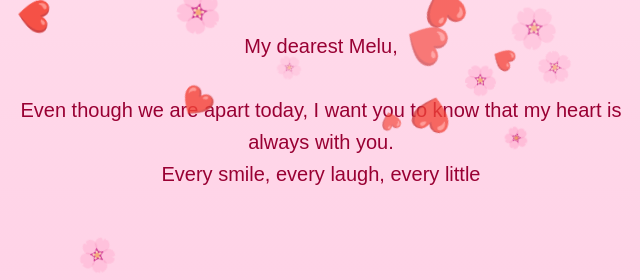
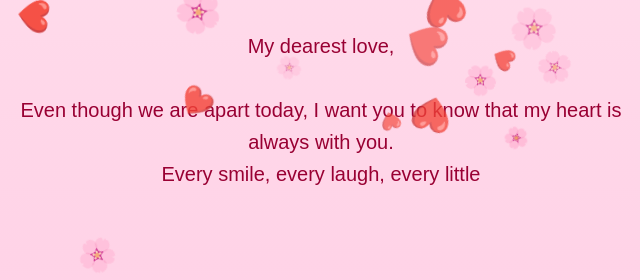
Before and after one commit to krishgiri69/rose-day-web, a plain HTML site: page teddy.html in a window 1280 px wide. Shown: the part 464-744 px from the top of the page, 319-959 px from the left. Drawn offline with Linux system fonts and the light colour scheme.

Commit message:
Update teddy.html

```diff
--- a/teddy.html
+++ b/teddy.html
@@ -49,9 +49,11 @@ h1{
 
 <div class="message" id="loveMessage"></div>
 
+<audio id="song" src="yoursong.mp3"></audio>
+
 <script>
 // ======= Letter-by-letter long message =======
-const fullMessage = `My dearest Melu,
+const fullMessage = `My dearest love,
 
 Even though we are apart today, I want you to know that my heart is always with you.
 Every smile, every laugh, every little moment we’ve shared is a treasure I carry with me.
@@ -69,9 +71,9 @@ let idx = 0;
 
 function typeWriter(){
   if(idx < fullMessage.length){
-    msgEl.innerHTML += fullMessage.charAt(idx).replace(/\n/g,'<br>'); // preserves line breaks
+    msgEl.innerHTML += fullMessage.charAt(idx).replace(/\n/g,'<br>');
     idx++;
-    setTimeout(typeWriter, 35); // adjust speed
+    setTimeout(typeWriter, 35);
   }
 }
 typeWriter();
@@ -93,7 +95,6 @@ function spawnFlower(){
   const duration = 4 + Math.random()*6;
   const rotate = Math.random()*360;
 
-  // Trigger animation with JS transform
   f.style.transition = `transform ${duration}s linear`;
   document.body.appendChild(f);
 
@@ -101,11 +102,17 @@ function spawnFlower(){
     f.style.transform = `translateY(110vh) rotate(${rotate}deg)`;
   });
 
-  // Remove after animation
   setTimeout(()=>f.remove(), duration*1000);
 }
 
 createFlowers();
+
+// ======= Play song automatically =======
+const song = document.getElementById('song');
+window.addEventListener('load', () => {
+    // Most browsers allow autoplay because user clicked the Yes button before
+    song.play().catch(err => console.log("Autoplay blocked, user interaction required", err));
+});
 </script>
 
 </body>
```
